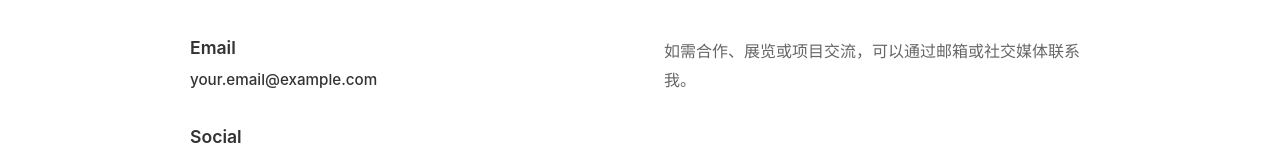
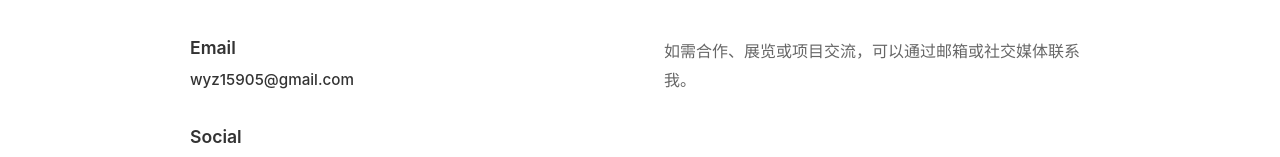
Before and after one commit to RobertW1028/Portfolio, a React (Vite) app: page /contact in a window 1280 px wide. Shown: the part 232-389 px from the top of the page. Built offline with nearby package versions, Linux system fonts and the light colour scheme.

Commit message:
Update siteContent.js

```diff
--- a/src/data/siteContent.js
+++ b/src/data/siteContent.js
@@ -29,11 +29,11 @@ export const siteContent = {
 
   // 联系方式：修改邮箱或社交媒体链接就在这里。
   contact: {
-    email: 'your.email@example.com',
+    email: 'wyz15905@gmail.com',
     socialLinks: [
       {
         label: 'Instagram',
-        url: 'https://www.instagram.com/',
+        url: 'https://www.instagram.com/wayne_yuezhengwang/',
       },
       {
         label: 'LinkedIn',
```
